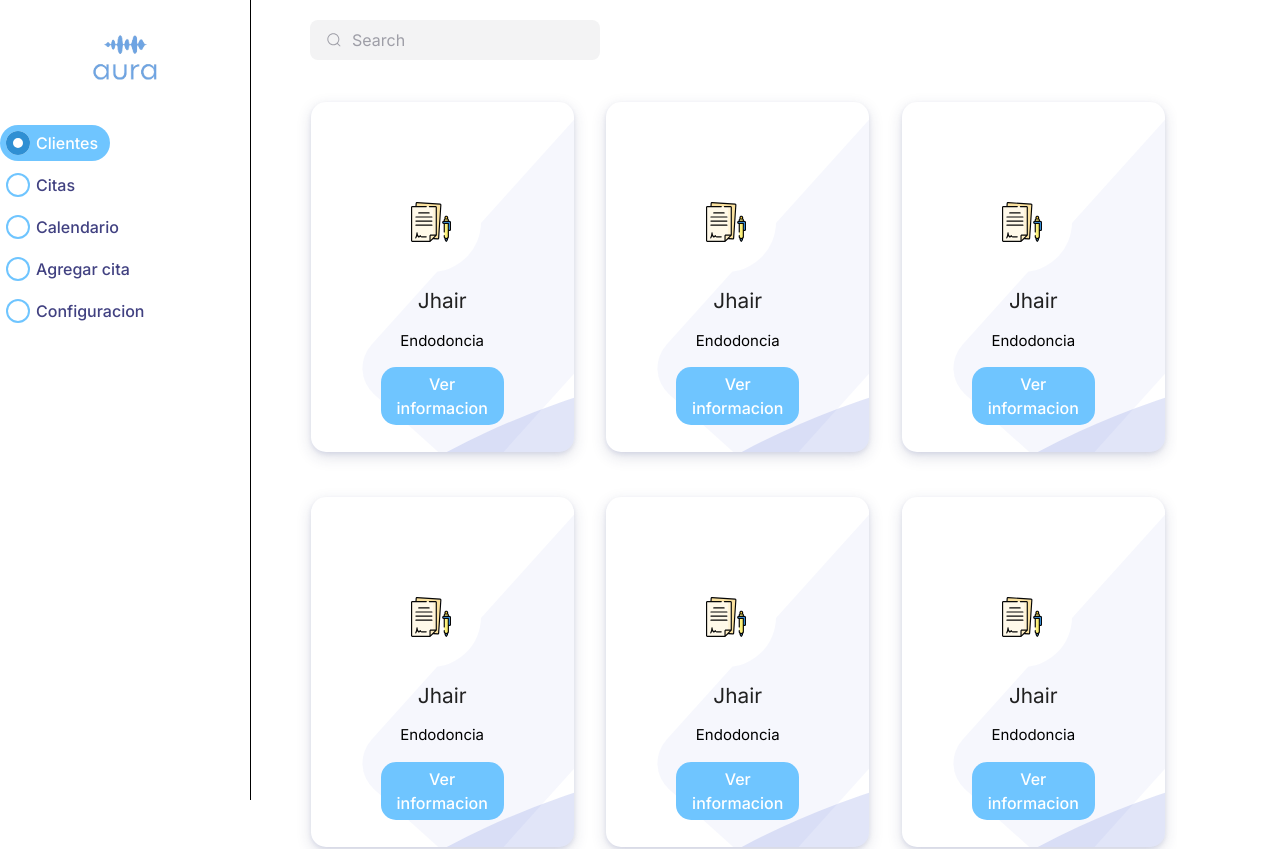
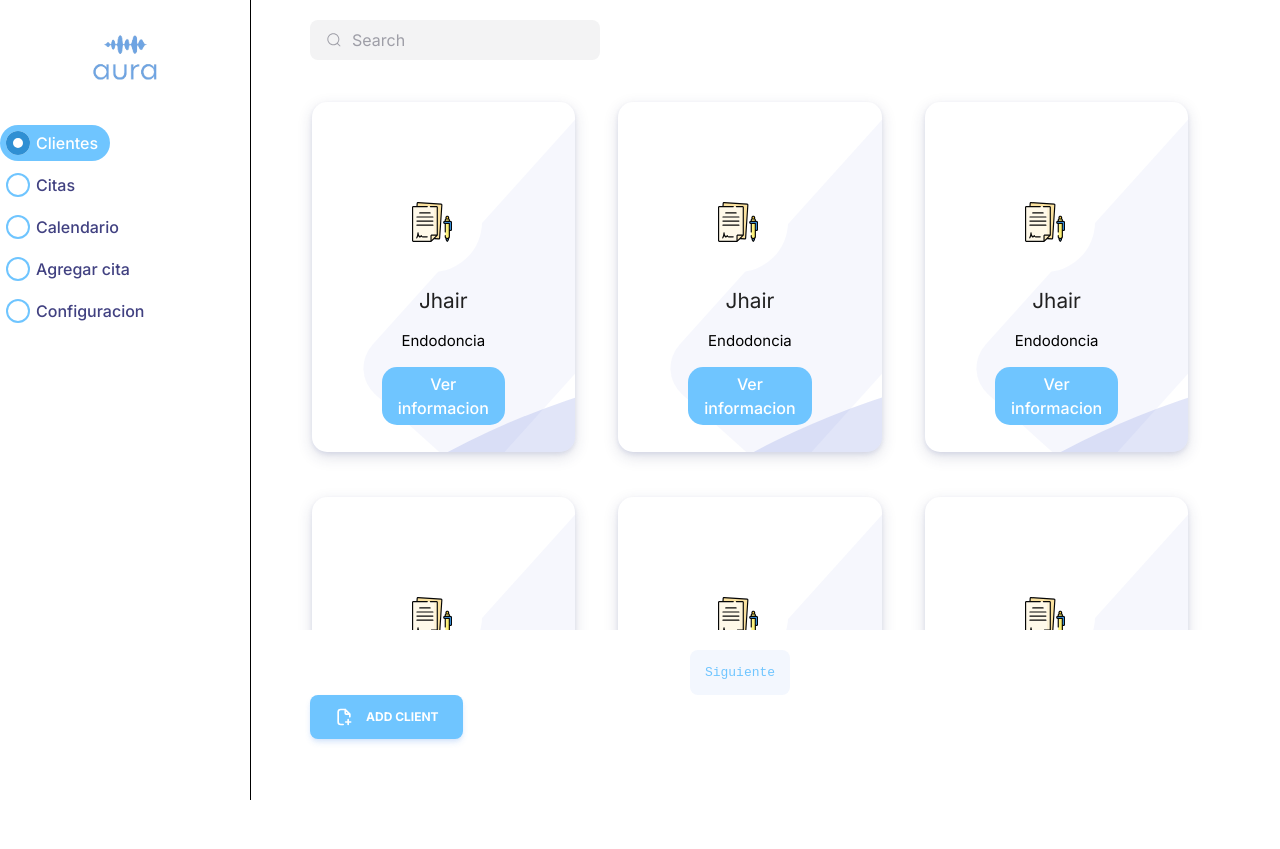
Before and after one commit to SwordGenius/proyecto_aura_front, a Next.js app: page /homePageLink in a window 1280 px wide. Shown: the top 849 px of the page. After the commit the page ends 800 px from the top, so only its background shows below. Built offline with nearby package versions, Linux system fonts and the light colour scheme.

Commit message:
prueba de anchura de componente Cliente

```diff
--- a/src/styles/StylesCliente.css
+++ b/src/styles/StylesCliente.css
@@ -11,7 +11,7 @@
     padding: 10px;
     max-width: 100%;
 
-    max-height: 100%;
+    max-height: 70vh;
     overflow-y: auto;
 }
 
@@ -336,3 +336,7 @@
         margin: 0 auto;
     }
 }
+
+.container-pacientes, .container-cards {
+    width: 100%;
+}
```
